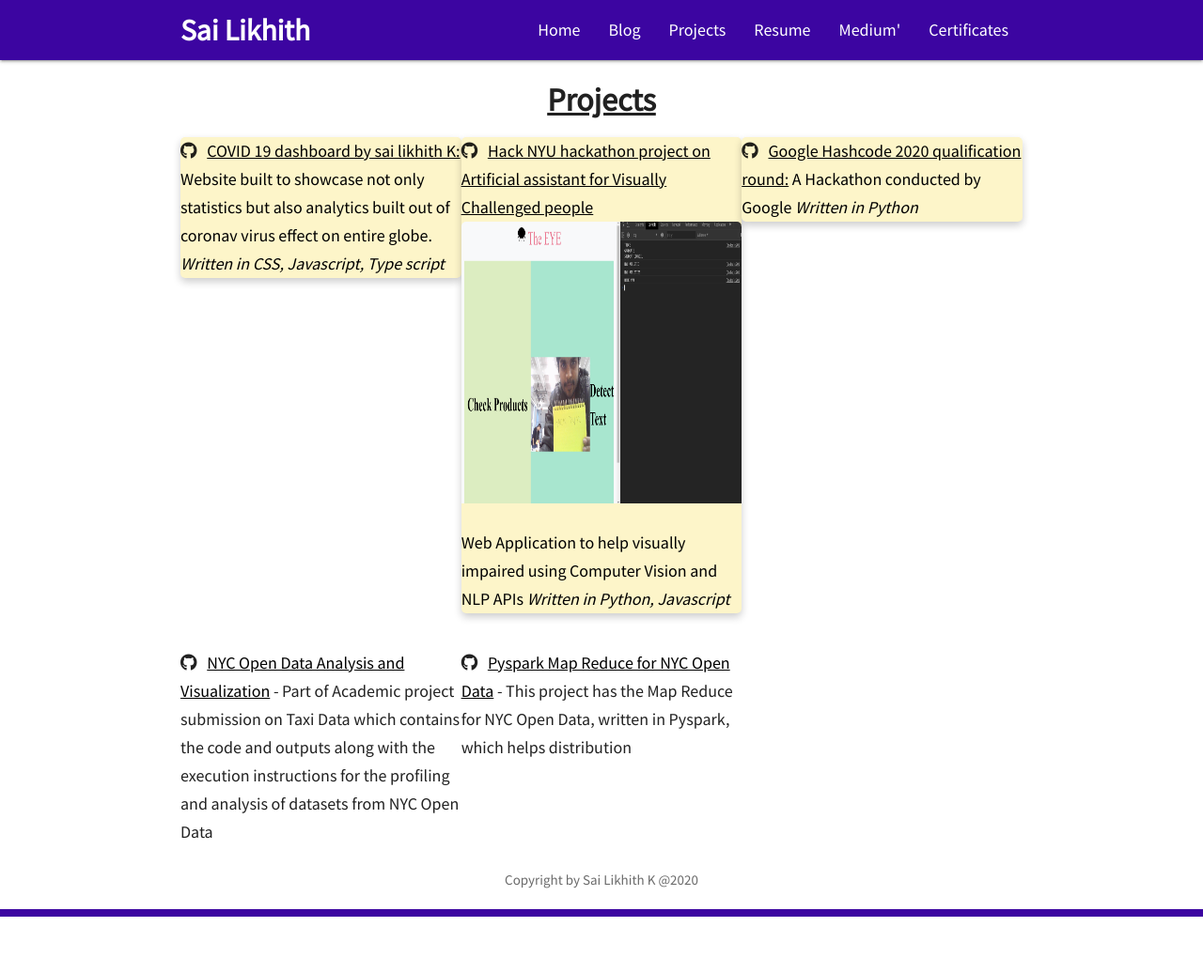
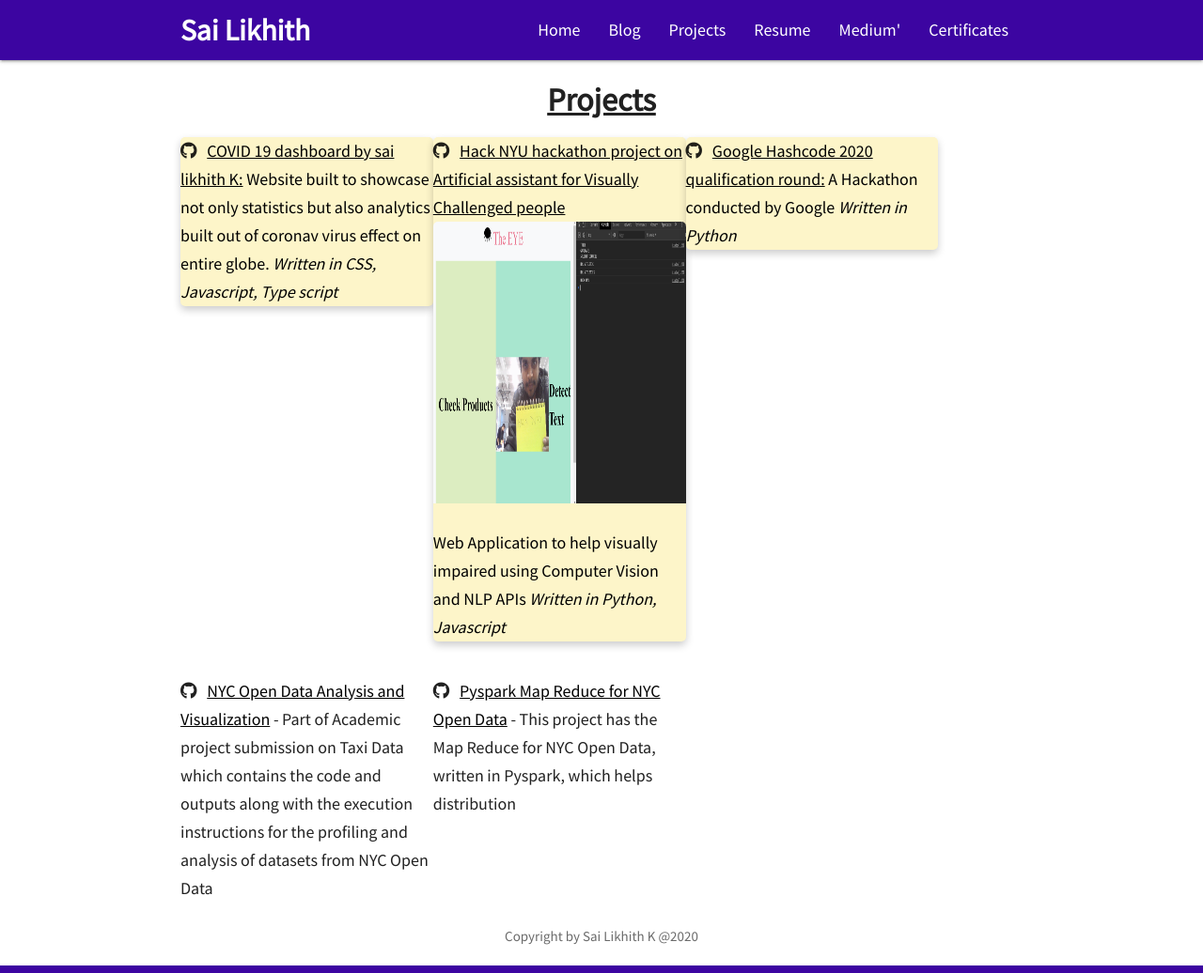
Before and after one commit to SaiLikhith7/Mywebsite, a Jekyll site: the page built from projects.html, in a window 1280 px wide. Shown: the whole page at 94% size. Built offline with Jekyll 4.4.1, drawn with Linux system fonts in a browser that asks for light colours; nearby versions of some CDN libraries; before the commit the page ends 976 px from its top, so only the background shows below that.

Commit message:
Update projects.html

```diff
--- a/_includes/projects.html
+++ b/_includes/projects.html
@@ -1,5 +1,5 @@
 <style>
-  .third { width: 33.33%; float: left;column-gap:40px }
+  .third { width: 30%; float: left; column-gap:40px }
    h5 { display: inline }
    .card:hover {box-shadow: 0 8px 16px 0 rgba(0,0,0,0.2);}
    .card {box-shadow: 0 4px 8px 0 rgba(0,0,0,0.2); transition: 0.3s;border-radius: 5px; background-color:#fdf5c9}
```
